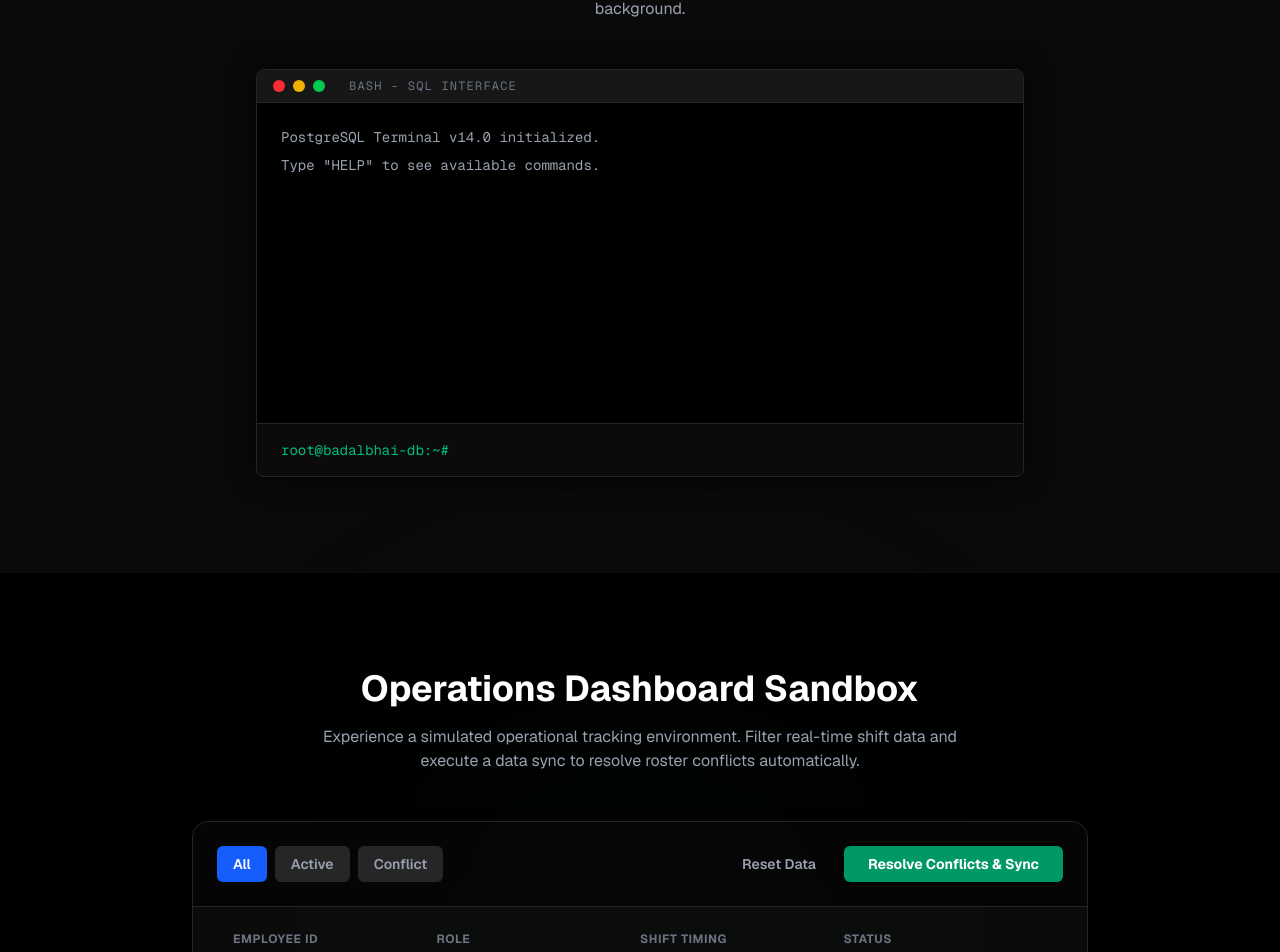
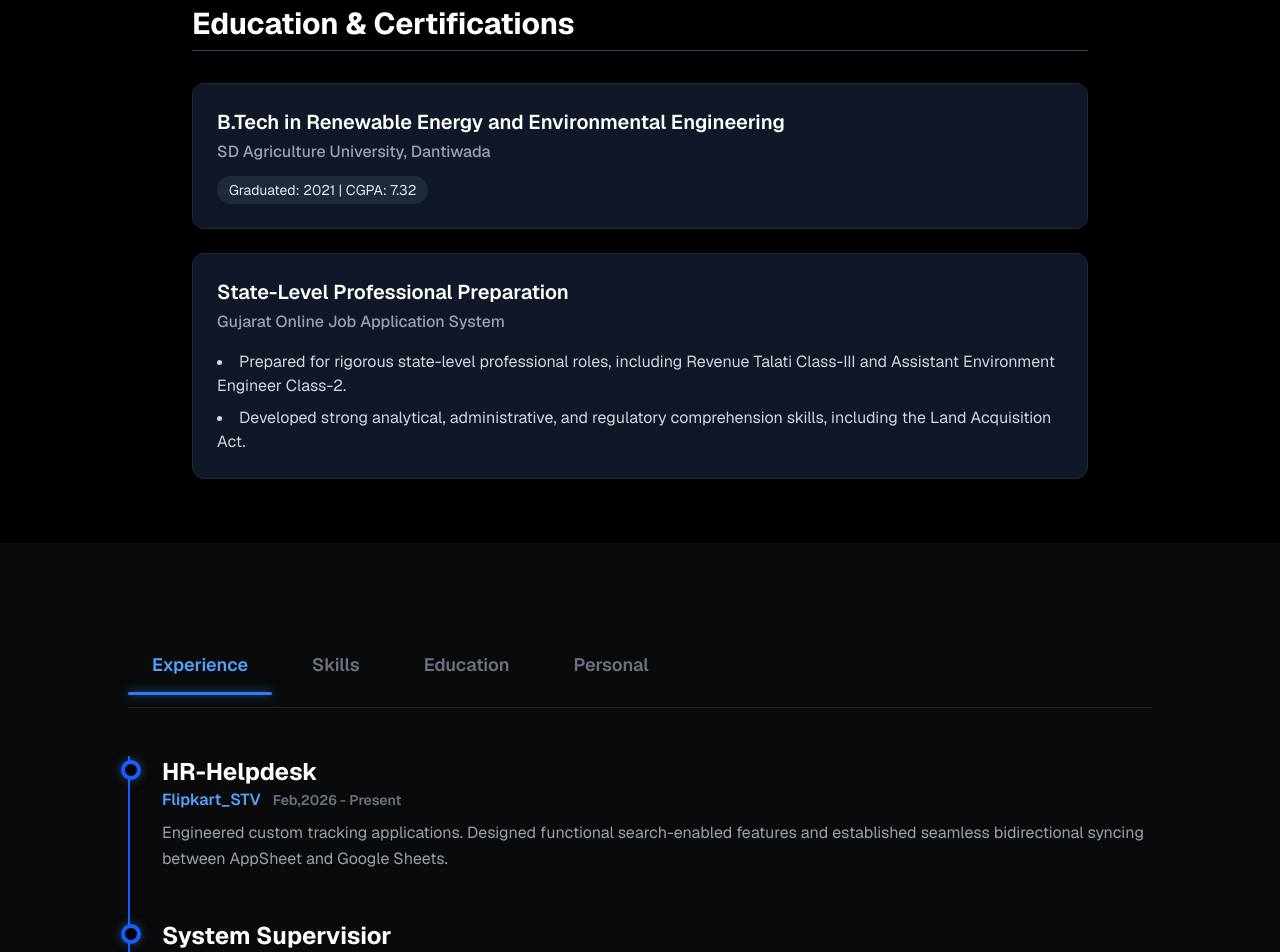
Before and after one commit to badalvasava286-ai/portfolio-frontend, a Next.js app: page / in a window 1280 px wide. Shown: the part 1779-2731 px from the top of the page. Built offline with nearby package versions, Linux system fonts and the light colour scheme.

Commit message:
Refactored Education section into a standalone reusable React component

```diff
--- a/app/page.tsx
+++ b/app/page.tsx
@@ -1,3 +1,4 @@
+import Education from '@/components/Education';
 import Hero from '../components/Hero';
 import AboutTabs from '../components/AboutTabs';
 import SqlTerminal from '../components/SqlTerminal';
@@ -5,12 +6,15 @@ import DashboardSandbox from '../components/DashboardSandbox';
 import Projects from '../components/Projects';
 import Contact from '../components/Contact';
 import AiChatWidget from '../components/AiChatWidget';
+import Experience from '@/components/Experience';
 
 export default function Home() {
   return (
     <div className="bg-black min-h-screen font-sans selection:bg-blue-500 selection:text-white scroll-smooth">
       <main>
         <Hero />
+        <Experience />
+        <Education />
         <AboutTabs />
         <SqlTerminal />
         <DashboardSandbox />
--- a/components/AboutTabs.tsx
+++ b/components/AboutTabs.tsx
@@ -49,14 +49,14 @@ export default function AboutTabs() {
               >
                 <div className="relative group">
                   <span className="absolute -left-[41px] top-1 h-5 w-5 rounded-full bg-black border-4 border-blue-600 group-hover:scale-125 transition duration-300 shadow-[0_0_10px_rgba(59,130,246,0.5)]"></span>
-                  <h3 className="text-2xl font-bold text-white">Full-Stack Developer</h3>
-                  <div className="text-blue-400 font-semibold mb-2">Custom Applications <span className="text-gray-500 ml-2 text-sm">2026 - Present</span></div>
+                  <h3 className="text-2xl font-bold text-white">HR-Helpdesk</h3>
+                  <div className="text-blue-400 font-semibold mb-2">Flipkart_STV <span className="text-gray-500 ml-2 text-sm">Feb,2026 - Present</span></div>
                   <p className="text-gray-400 leading-relaxed">Engineered custom tracking applications. Designed functional search-enabled features and established seamless bidirectional syncing between AppSheet and Google Sheets.</p>
                 </div>
                 <div className="relative group">
                   <span className="absolute -left-[41px] top-1 h-5 w-5 rounded-full bg-black border-4 border-blue-600 group-hover:scale-125 transition duration-300 shadow-[0_0_10px_rgba(59,130,246,0.5)]"></span>
-                  <h3 className="text-2xl font-bold text-white">Operations & Data Management</h3>
-                  <div className="text-blue-400 font-semibold mb-2">Mother Hub <span className="text-gray-500 ml-2 text-sm">2026</span></div>
+                  <h3 className="text-2xl font-bold text-white">System Supervisior</h3>
+                  <div className="text-blue-400 font-semibold mb-2">Expressbeess Logistic Solutions<span className="text-gray-500 ml-2 text-sm">Dec,2024-Jan,2026</span></div>
                   <p className="text-gray-400 leading-relaxed">Managed digital employee rosters. Executed SQL-style logic to resolve errors involving shift timings and transport status across operational units.</p>
                 </div>
               </motion.div>
@@ -113,7 +113,7 @@ export default function AboutTabs() {
                 <div className="p-8 rounded-2xl bg-white/5 border border-white/10 backdrop-blur-md">
                   <h3 className="text-2xl font-bold text-white mb-2">B.Tech (Renewable Energy & Environmental Engineering)</h3>
                   <p className="text-blue-400 font-semibold mb-4">SD Agriculture University,Dantiwada <span className="text-gray-500 ml-2 text-sm">2021</span></p>
-                  <p className="text-gray-400">2021 <em>(You can update this section in the code with your specific university information)</em>.</p>
+                  <p className="text-gray-400"> <em>(Purchased graduation with Good Grades and Practical Experience)</em>.</p>
                 </div>
               </motion.div>
             )}
--- /dev/null
+++ b/components/Education.tsx
@@ -0,0 +1,44 @@
+import React from 'react';
+
+export default function Education() {
+  return (
+    <section id="education" className="py-16 w-full max-w-4xl mx-auto">
+      <h2 className="text-3xl font-bold text-white mb-8 border-b border-gray-700 pb-2">
+        Education & Certifications
+      </h2>
+
+      <div className="space-y-6">
+        {/* SD Agriculture University */}
+        <div className="bg-gray-900 border border-gray-800 rounded-xl p-6 hover:border-gray-600 transition-colors duration-300">
+          <h3 className="text-xl font-semibold text-white">
+            B.Tech in Renewable Energy and Environmental Engineering
+          </h3>
+          <p className="text-gray-400 font-medium mt-1">
+            SD Agriculture University, Dantiwada
+          </p>
+          <div className="mt-3 inline-block bg-gray-800 text-gray-200 text-sm px-3 py-1 rounded-full">
+            Graduated: 2021 | CGPA: 7.32
+          </div>
+        </div>
+
+        {/* Professional Preparation */}
+        <div className="bg-gray-900 border border-gray-800 rounded-xl p-6 hover:border-gray-600 transition-colors duration-300">
+          <h3 className="text-xl font-semibold text-white">
+            State-Level Professional Preparation
+          </h3>
+          <p className="text-gray-400 font-medium mt-1">
+            Gujarat Online Job Application System
+          </p>
+          <ul className="list-disc list-inside mt-4 text-gray-300 space-y-2">
+            <li>
+              Prepared for rigorous state-level professional roles, including Revenue Talati Class-III and Assistant Environment Engineer Class-2.
+            </li>
+            <li>
+              Developed strong analytical, administrative, and regulatory comprehension skills, including the Land Acquisition Act.
+            </li>
+          </ul>
+        </div>
+      </div>
+    </section>
+  );
+}
```
